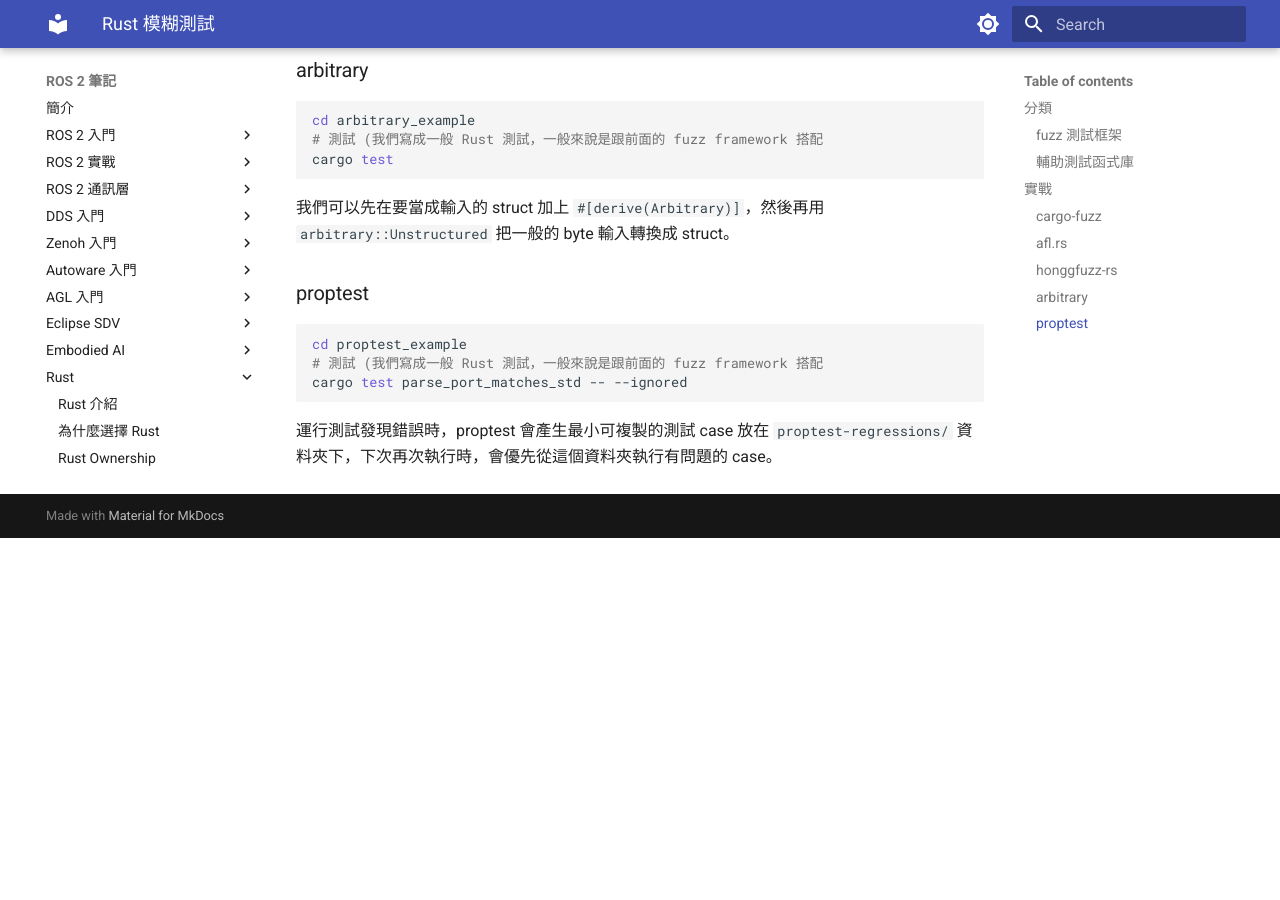
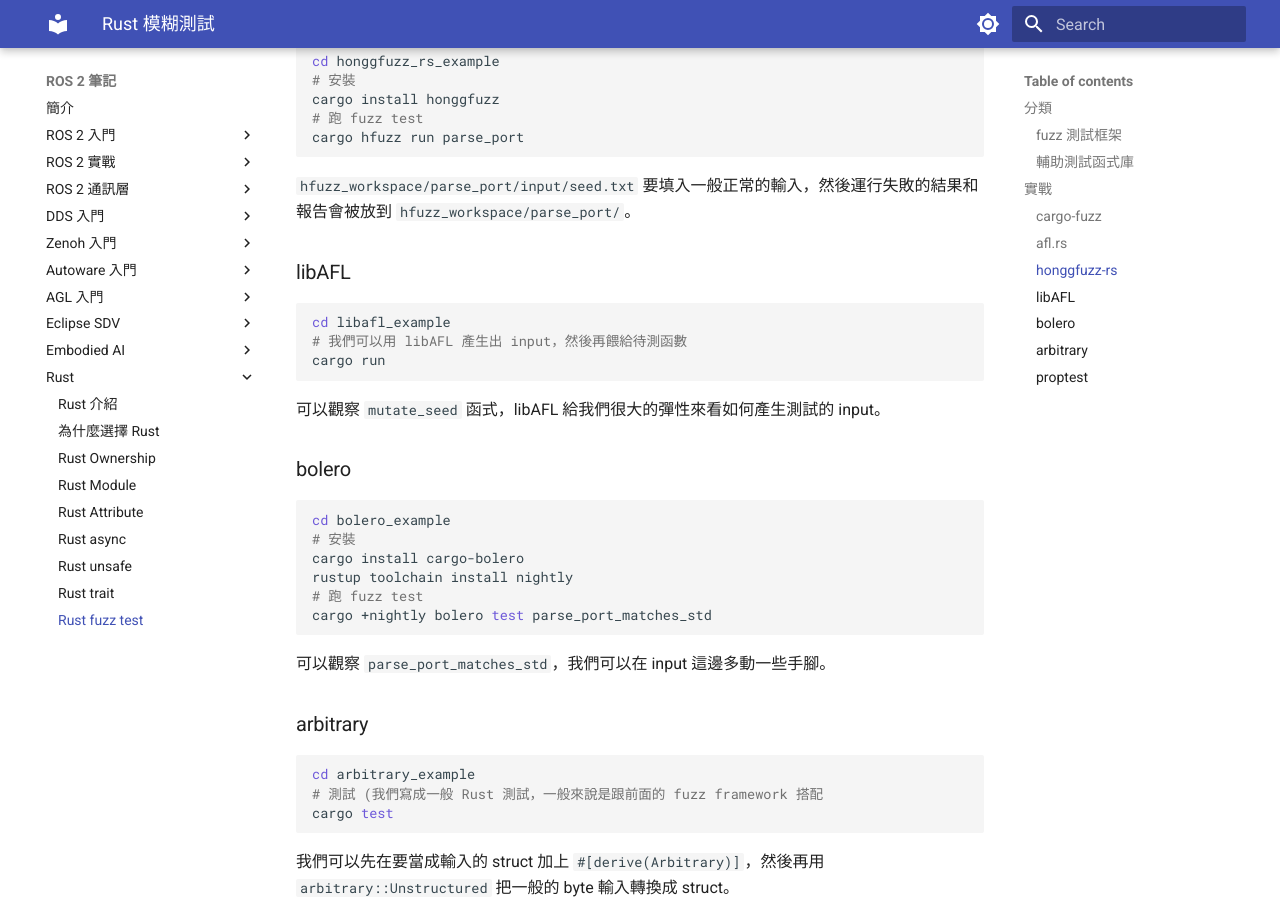
Before and after one commit to evshary/ros2-learning, an MkDocs documentation site: the page built from docs/rust/fuzz.md, in a window 1280 px wide and 900 px high, scrolled down 2425 px. Built offline with MkDocs 1.6.1 and Material for MkDocs 9.7.7, drawn with Linux system fonts in a browser that asks for light colours; before the commit the page ends 2963 px from its top, so only the background shows below that; some of the changed text lies outside the part shown.

Commit message:
Update fuzz test for new tools.
Signed-off-by: ChenYing Kuo <evshary@gmail.com>

````diff
--- a/docs/rust/fuzz.md
+++ b/docs/rust/fuzz.md
@@ -34,6 +34,12 @@ fuzz 測試和一般測試的不同在於，我們不會預先知道他的輸入
     * 提供一層 Rust wrapper 來使用 Google 所開發的 Honggfuzz
     * 有整合 debugger、sanitizer (ASan/UBSan)，方便進行分析
     * 同樣也有用 fork process 來隔離
+* [libAFL](https://github.com/AFLplusplus/LibAFL)
+    * 可以自己定義 fuzz engine，而不是使用他人定義好的框架
+    * 學習成本高，但也有最高的彈性
+* [bolero](https://github.com/camshaft/bolero)
+    * 能夠一個工具搞定 fuzz test + property testing + shrinking
+    * 不過算是新興專案，社群活躍度並沒有那麼大
 
 ### 輔助測試函式庫
 
@@ -93,6 +99,29 @@ cargo hfuzz run parse_port
 
 `hfuzz_workspace/parse_port/input/seed.txt` 要填入一般正常的輸入，然後運行失敗的結果和報告會被放到 `hfuzz_workspace/parse_port/`。
 
+### libAFL
+
+```bash
+cd libafl_example
+# 我們可以用 libAFL 產生出 input，然後再餵給待測函數
+cargo run
+```
+
+可以觀察 `mutate_seed` 函式，libAFL 給我們很大的彈性來看如何產生測試的 input。
+
+### bolero
+
+```bash
+cd bolero_example
+# 安裝
+cargo install cargo-bolero
+rustup toolchain install nightly
+# 跑 fuzz test
+cargo +nightly bolero test parse_port_matches_std
+```
+
+可以觀察 `parse_port_matches_std`，我們可以在 input 這邊多動一些手腳。
+
 ### arbitrary
 
 ```bash
````
